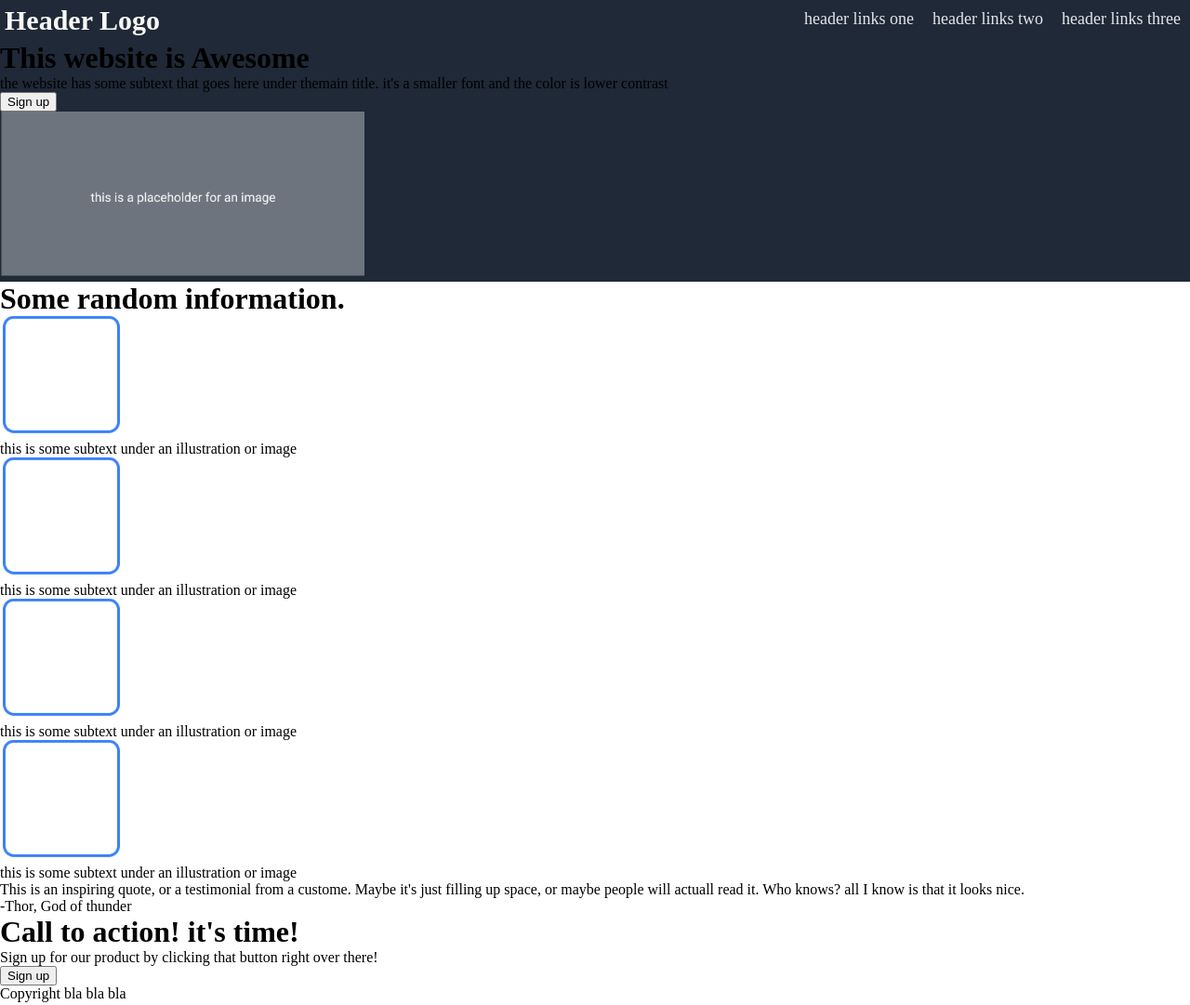
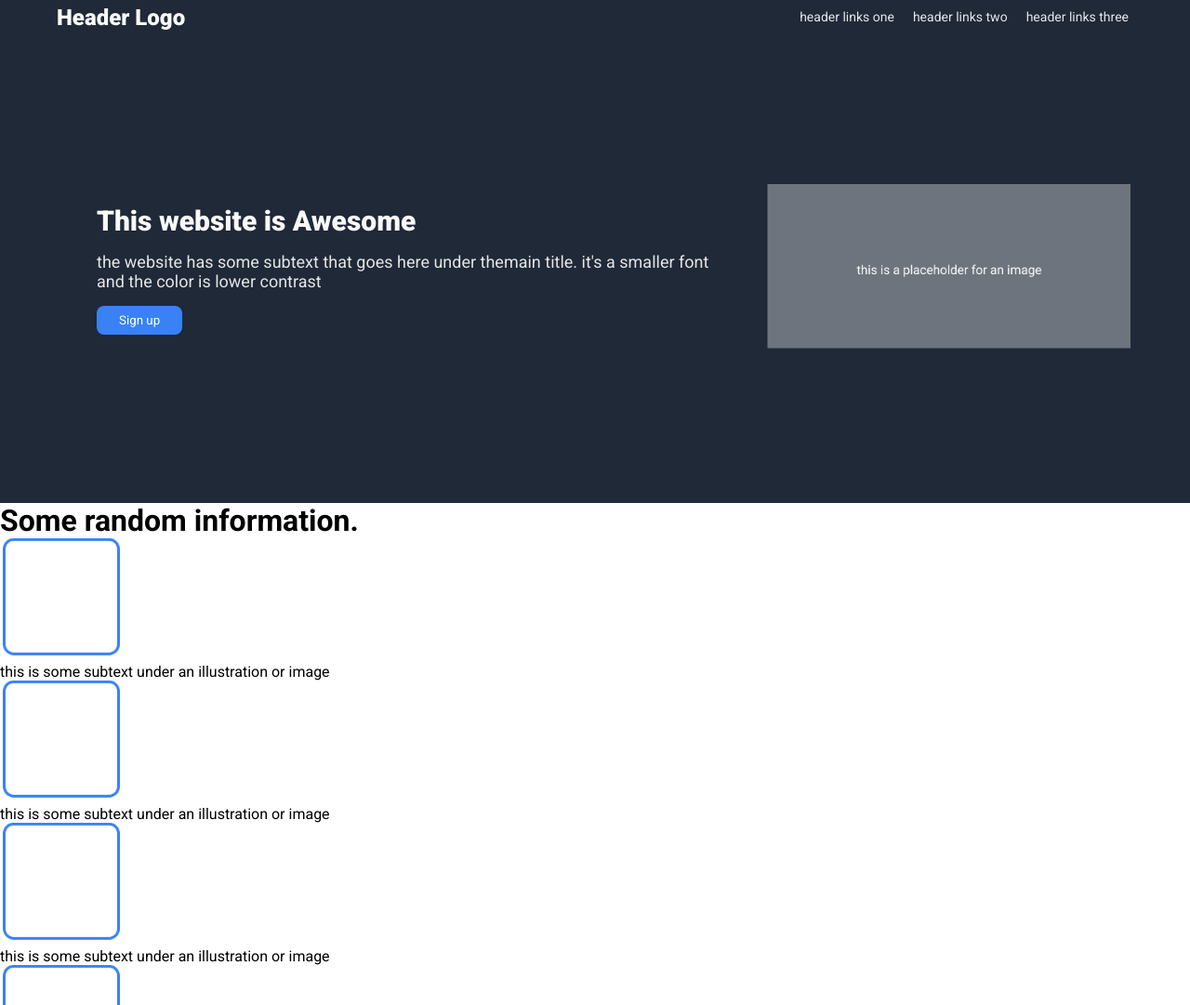
Before and after one commit to oe14/landing-page1, a plain HTML site: page index.html in a window 1280 px wide. Shown: the top 1081 px of the page at 93% size. Drawn offline with Linux system fonts and the light colour scheme.

Commit message:
second section styling

```diff
--- a/index.html
+++ b/index.html
@@ -38,8 +38,8 @@ second section -->
 <div class="second">
 
 <div class="secondleft">
-<h1>This website is Awesome</h1>
-<p>the website has some subtext that goes here under themain title. it's a smaller font and the color is lower contrast </p>
+<h1 class="secondheader">This website is Awesome</h1>
+<p id="secondparagraph">the website has some subtext that goes here under themain title. it's a smaller font and the color is lower contrast </p>
 <button id="secondbutton">Sign up</button>
 
 </div>
--- a/styles.css
+++ b/styles.css
@@ -1,13 +1,18 @@
+
+
+@import url('https://fonts.googleapis.com/css2?family=Roboto:ital,wght@0,100;0,300;0,400;0,500;0,700;0,900;1,100;1,300;1,400;1,500;1,700;1,900&display=swap');
+
 
 *{
     margin:0;
-
+    font-family:Roboto;
 }
-
 /*
 first section */
 .oneandtwo{
     background-color: #1F2937;
+    padding-left:7vh;
+    padding-right:7vh;
 }
 
 .navbar{
@@ -22,12 +27,55 @@ display:flex;
 li{
     list-style: none;
     margin:10px;
-    font-size:18px;
+    font-size:14px;
     color:#e4e7eb;
 }
 .headerlogo{
     margin:5px;
-    font-size:30px;
+    font-size:24px;
     font-weight:900;
     color:#f9faf8
 }
+
+/*
+second section */
+.second{
+    margin-top: 20vh;
+display:flex;
+justify-content:space-evenly;
+align-items: center;
+gap:3rem;
+
+}
+.secondleft{
+    margin-left: 6vh;
+    margin-bottom:10rem;
+
+}
+.secondright{
+    padding-right:1vh;
+margin-bottom:10rem;
+}
+#secondparagraph{
+text-align: left;
+
+color: #e5e5e5;
+font-size: 18px;
+margin-bottom:1rem;
+
+}
+.secondheader{
+  color:  #f9faf8;
+  font-size:30px;
+  font-weight:900;
+  margin-bottom:1rem;
+}
+#secondbutton{
+    background-color: #3882f6;
+    border-radius: 8px;
+ border-width:0px;
+ padding:0.5rem;
+ padding-left:1.5rem;
+ padding-right:1.5rem;
+ color:white;
+}
```
